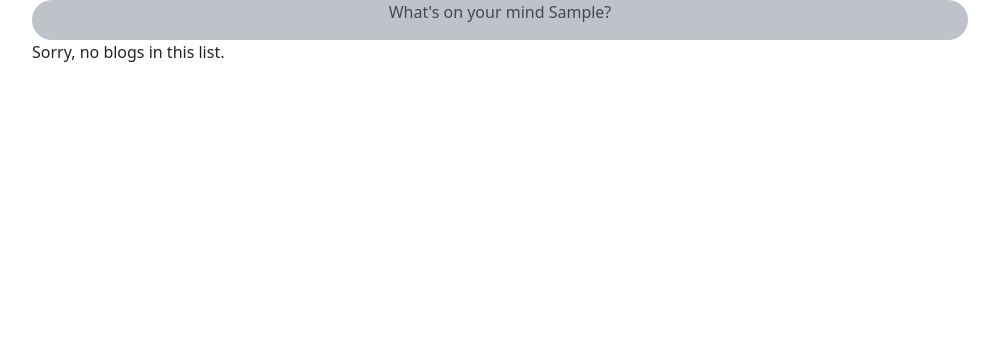
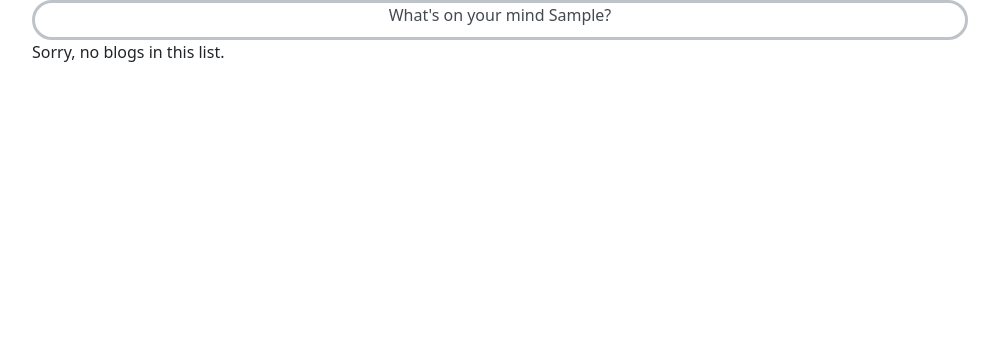
Before and after one commit to Frederick-Teye/YoshiBlog, a Django app: page /blogs/ in a window 1280 px wide. Shown: the part 56-420 px from the top of the page, without its empty margins (140-1139 px from the left). Run offline with Django 5.2, Linux system fonts and the light colour scheme; the visitor is signed in with stand-in values (Sample User, id 1); data that the repository does not hold is empty.

Commit message:
Update css

```diff
--- a/static/css/base.css
+++ b/static/css/base.css
@@ -36,7 +36,8 @@ body {
 #text-field-container {
   border-radius: 20px;
   height: 40px;
-  background-color: #bec3c9;
+  border-style: solid;
+  border-color: #bec3c9;
   color: #444950;
   text-align: center;
 }
```
